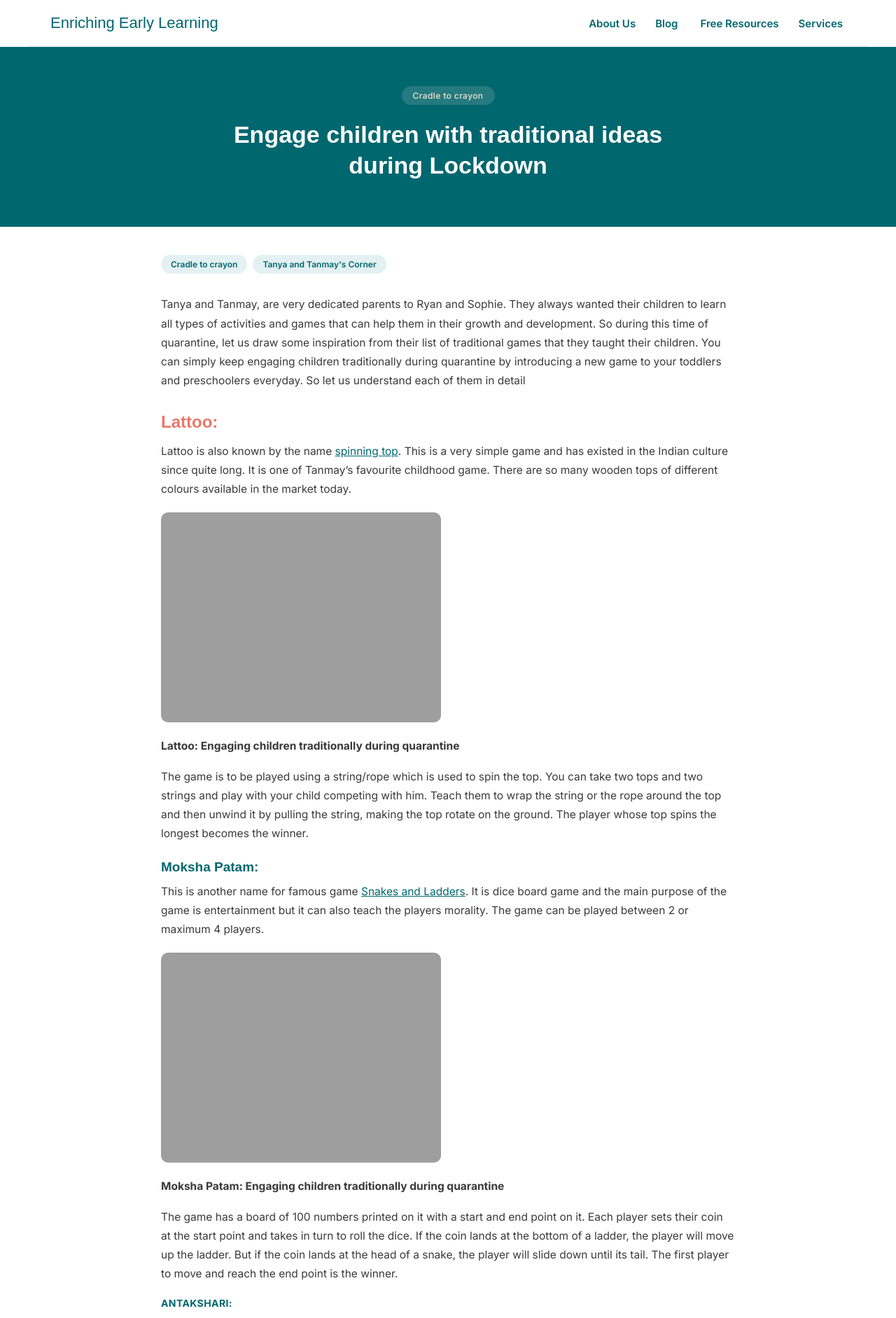
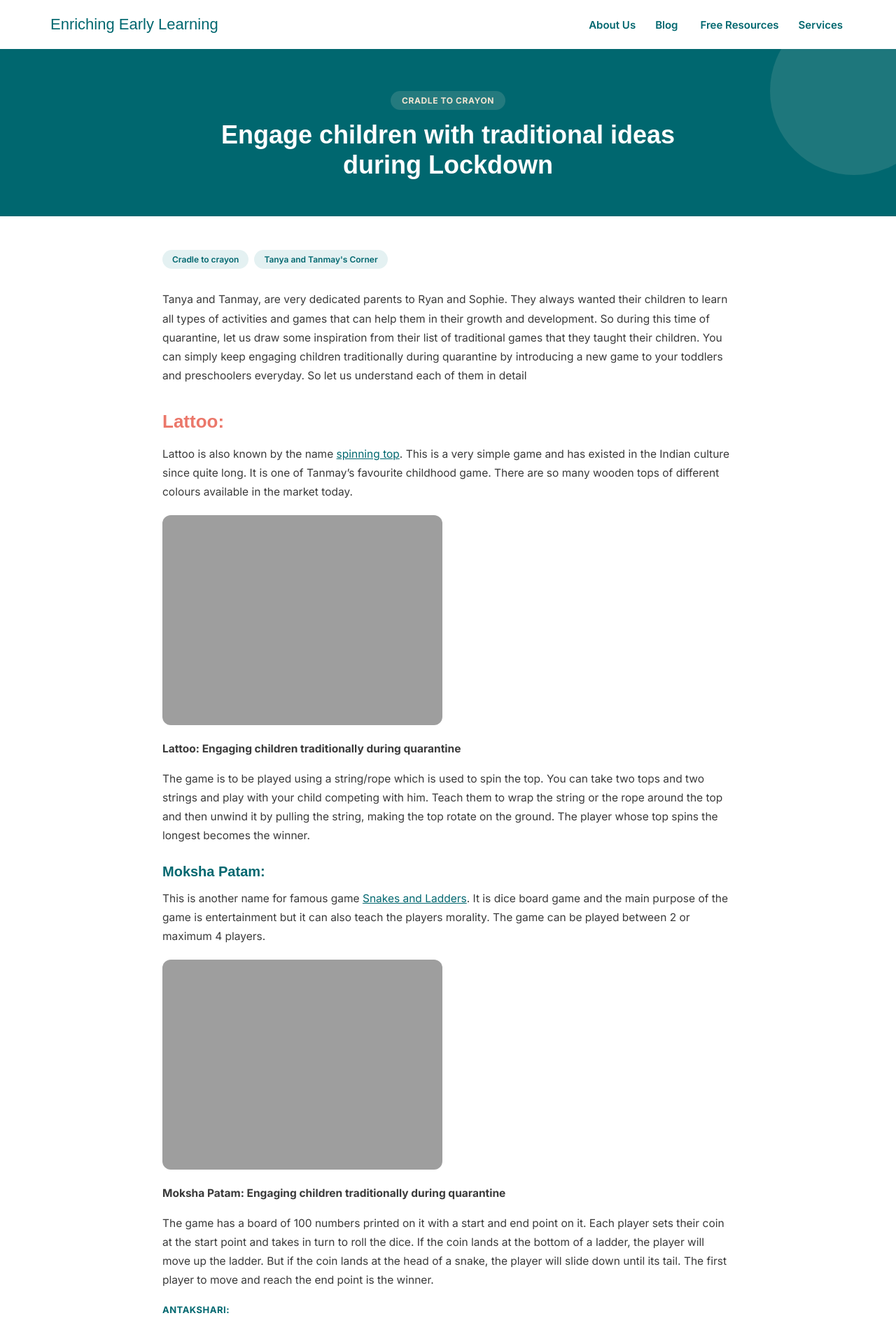
Before and after one commit to enrichingearlylearning/enriching-early-learning-site, a Jekyll site: the page built from _posts/2020-03-20-engaging-young-children-traditionally-during-quarantine.md, in a window 1280 px wide. Shown: the top 1883 px of the page at 70% size. Built offline with Jekyll 4.4.1, drawn with Linux system fonts in a browser that asks for light colours; some web fonts are replaced; comment, search, counter and statistics services are not loaded; some of the changed text lies outside the part shown.

Commit message:
Add files via upload

```diff
--- a/_layouts/page.html
+++ b/_layouts/page.html
@@ -2,7 +2,10 @@
 layout: default
 ---
 <div class="hero">
-  <h1>{{ page.title }}</h1>
+  <div class="hero-blob"></div>
+  <div class="hero-inner">
+    <h1>{{ page.title }}</h1>
+  </div>
 </div>
 <div class="content">
   {{ content }}
--- a/_layouts/post.html
+++ b/_layouts/post.html
@@ -2,8 +2,11 @@
 layout: default
 ---
 <div class="hero">
-  <span class="eyebrow">{% if page.categories.size > 0 %}{{ page.categories[0] }}{% else %}BLOG{% endif %}</span>
-  <h1>{{ page.title }}</h1>
+  <div class="hero-blob"></div>
+  <div class="hero-inner">
+    <span class="eyebrow on-dark">{% if page.categories.size > 0 %}{{ page.categories[0] }}{% else %}BLOG{% endif %}</span>
+    <h1>{{ page.title }}</h1>
+  </div>
 </div>
 
 <div class="content">
@@ -12,6 +15,12 @@
     {% for tag in page.tags %}<span class="pill tag">{{ tag }}</span>{% endfor %}
   </div>
   {{ content }}
+
+  <div class="badge-divider">
+    <img src="/assets/images/community-logo.png" alt="">
+    <div class="line"></div>
+    <span class="label">Enriching Early Learning Community</span>
+  </div>
 </div>
 
 {% assign post_slug = page.permalink | remove_first: '/' | remove: '/' %}
@@ -31,7 +40,7 @@
 {% endif %}
 
 <div class="giscus-wrapper">
-  <h3 style="font-family:'ADLaM Display',sans-serif;color:#00676F;font-size:20px;margin-bottom:16px;">Leave a new comment</h3>
+  <h3>Leave a new comment</h3>
   <script src="https://giscus.app/client.js"
     data-repo="{{ site.giscus.repo }}"
     data-repo-id="{{ site.giscus.repo_id }}"
--- a/assets/css/main.css
+++ b/assets/css/main.css
@@ -1,54 +1,92 @@
 @import url('https://fonts.googleapis.com/css2?family=ADLaM+Display&family=Inter:wght@400;500;600;700&display=swap');
 *{box-sizing:border-box;margin:0;padding:0;}
-body{font-family:'Inter',sans-serif;color:#1a1a1a;background:#fff;}
-.wrap{max-width:900px;margin:0 auto;}
+body{font-family:'Inter',sans-serif;color:#1a1a1a;background:#fff;-webkit-font-smoothing:antialiased;}
 
-header{display:flex;align-items:center;justify-content:space-between;padding:20px 32px;border-bottom:1px solid #EDEDED;max-width:1200px;margin:0 auto;}
+/* ===== Design tokens (reference) =====
+Colors: Primary Teal #008E97 | Light Teal #76C5C9 | Dark Teal #00676F | Coral #EB776A | Cream #F1E4D1
+Type: ADLaM Display (headings only) / Inter (everything else)
+Container: 880px content, 1200px header/footer
+========================================== */
+
+.container{max-width:880px;margin:0 auto;padding:0 32px;}
+.container-wide{max-width:1200px;margin:0 auto;padding:0 32px;}
+
+header{display:flex;align-items:center;justify-content:space-between;padding:22px 32px;max-width:1200px;margin:0 auto;}
 .logo{font-family:'ADLaM Display',sans-serif;font-size:22px;color:#00676F;text-decoration:none;}
 nav{display:flex;gap:28px;align-items:center;}
 nav a{font-size:15px;font-weight:600;color:#00676F;text-decoration:none;}
 .dropdown{position:relative;display:inline-block;}
 .dropdown-toggle{display:flex;align-items:center;gap:4px;}
-.dropdown-menu{display:none;position:absolute;top:130%;left:0;background:#fff;border:1px solid #eee;border-radius:10px;box-shadow:0 8px 24px rgba(0,0,0,0.08);min-width:240px;padding:8px;z-index:10;}
-.dropdown-menu a{display:block;padding:10px 14px;font-size:14px;font-weight:500;color:#333;border-radius:6px;white-space:nowrap;}
+.dropdown-menu{display:none;position:absolute;top:130%;left:0;background:#fff;border:1px solid #EDEDED;border-radius:12px;box-shadow:0 8px 24px rgba(0,0,0,0.06);min-width:240px;padding:8px;z-index:10;}
+.dropdown-menu a{display:block;padding:10px 14px;font-size:14px;font-weight:500;color:#333;border-radius:8px;white-space:nowrap;}
 .dropdown-menu a:hover{background:#F1E4D1;color:#00676F;}
 .dropdown.open .dropdown-menu,.dropdown:hover .dropdown-menu{display:block;}
 
-.hero{background:#00676F;padding:56px 40px 48px;text-align:center;}
-.eyebrow{display:inline-block;background:rgba(241,228,209,0.15);color:#F1E4D1;font-size:12px;font-weight:500;padding:6px 16px;border-radius:20px;margin-bottom:20px;letter-spacing:0.4px;}
-.hero h1{font-family:'ADLaM Display',sans-serif;color:#fff;font-size:34px;line-height:1.3;max-width:700px;margin:0 auto 18px;}
-.hero-img{max-width:100%;border-radius:12px;margin:24px auto 0;display:block;}
+h1,.h1{font-family:'ADLaM Display',sans-serif;color:#00676F;font-size:36px;line-height:1.2;}
+h2,.h2{font-family:'ADLaM Display',sans-serif;color:#EB776A;font-size:26px;line-height:1.25;margin:36px 0 16px;}
+h3,.h3{font-family:'ADLaM Display',sans-serif;color:#00676F;font-size:20px;line-height:1.3;margin:24px 0 12px;}
+h4,h6{font-family:'Inter',sans-serif;color:#00676F;font-weight:700;font-size:13px;text-transform:uppercase;letter-spacing:0.5px;margin:20px 0 8px;}
 
-.content{padding:40px;max-width:900px;margin:0 auto;}
-.pills{margin-bottom:22px;}
-.pill{display:inline-block;background:#E4F1F2;color:#00676F;font-size:12px;font-weight:600;padding:6px 14px;border-radius:16px;margin-right:8px;margin-bottom:8px;}
-.pill.tag{background:#FBE9E6;color:#C85A48;}
+.eyebrow{display:inline-block;font-size:12px;font-weight:700;color:#999;text-transform:uppercase;letter-spacing:0.6px;margin-bottom:14px;}
+.eyebrow.on-dark{color:#F1E4D1;background:rgba(241,228,209,0.15);padding:6px 16px;border-radius:20px;}
+
+.hero{position:relative;background:#00676F;padding:60px 32px 52px;overflow:hidden;}
+.hero-blob{position:absolute;top:-60px;right:-60px;width:240px;height:240px;background:#F1E4D1;border-radius:50%;opacity:0.12;z-index:0;}
+.hero-inner{position:relative;z-index:1;max-width:880px;margin:0 auto;text-align:center;}
+.hero h1{color:#fff;max-width:680px;margin:0 auto;}
+.quote-pill{display:inline-block;background:#F1E4D1;color:#7A3B33;font-size:13px;font-weight:600;padding:8px 18px;border-radius:20px;margin-bottom:20px;}
+
+.btn,.cta-btn{display:inline-flex;align-items:center;gap:6px;background:#EB776A;color:#fff !important;font-weight:600;font-size:14px;padding:12px 26px;border-radius:24px;text-decoration:none !important;border:none;cursor:pointer;}
+.btn:hover,.cta-btn:hover{background:#d9665a;}
+.btn-secondary{background:#fff;color:#00676F !important;border:2px solid #00676F;padding:10px 24px;}
+.btn-secondary:hover{background:#F7FBFB;}
+
+.content{padding:48px 32px;max-width:880px;margin:0 auto;}
 .content p{font-size:15.5px;line-height:1.75;color:#3a3a3a;margin-bottom:16px;}
-.content img{max-width:100%;border-radius:10px;margin:20px 0;display:block;}
-.content h2{font-family:'ADLaM Display',sans-serif;color:#EB776A;font-size:24px;margin:32px 0 14px;}
-.content h3{font-family:'ADLaM Display',sans-serif;color:#00676F;font-size:19px;margin:24px 0 10px;}
-.content h4,.content h6{font-family:'Inter',sans-serif;color:#00676F;font-weight:700;font-size:14px;text-transform:uppercase;letter-spacing:0.4px;margin:20px 0 8px;}
+.content img{max-width:100%;border-radius:12px;margin:20px 0;display:block;}
 .content ol,.content ul{margin:0 0 16px 4px;color:#3a3a3a;font-size:15px;line-height:1.9;list-style:none;}
 .content ul li{padding-left:24px;position:relative;margin-bottom:6px;}
 .content ul li:before{content:"✓";position:absolute;left:0;color:#00676F;font-weight:700;}
 .content ol{margin-left:20px;list-style:decimal;}
 .content a{color:#00676F;}
+
+.pills{margin-bottom:22px;}
+.pill{display:inline-block;background:#E4F1F2;color:#00676F;font-size:12px;font-weight:600;padding:6px 14px;border-radius:16px;margin-right:8px;margin-bottom:8px;}
+.pill.tag{background:#FBE9E6;color:#C85A48;}
+.pill.status{background:#F1E4D1;color:#7A3B33;font-weight:700;}
+
+.card{border:1px solid #EDEDED;border-radius:16px;padding:24px;transition:border-color 0.2s,transform 0.2s;}
+.card:hover{border-color:#76C5C9;}
+.card-grid{display:grid;grid-template-columns:repeat(auto-fill,minmax(240px,1fr));gap:16px;margin:20px 0 40px;}
+.blog-card{display:block;border:1px solid #EDEDED;border-radius:16px;padding:18px 20px;text-decoration:none;transition:border-color 0.2s,transform 0.2s;}
+.blog-card:hover{border-color:#76C5C9;transform:translateY(-2px);}
+.blog-card-date{font-size:12px;color:#999;margin-bottom:6px;}
+.blog-card-title{font-family:'ADLaM Display',sans-serif;color:#00676F;font-size:16px;line-height:1.4;}
+
+.badge-divider{display:flex;align-items:center;gap:14px;margin:40px 0;}
+.badge-divider img{width:48px;height:48px;flex-shrink:0;}
+.badge-divider .line{height:1px;background:#EDEDED;flex:1;}
+.badge-divider .label{font-size:12px;font-weight:700;color:#999;text-transform:uppercase;letter-spacing:0.6px;}
+.badge-banner{background:#00676F;border-radius:16px;padding:32px;display:flex;align-items:center;gap:20px;flex-wrap:wrap;margin:32px 0;}
+.badge-banner img{width:56px;height:56px;flex-shrink:0;}
+.badge-banner .banner-title{font-family:'ADLaM Display',sans-serif;color:#fff;font-size:17px;margin-bottom:4px;}
+.badge-banner .banner-text{font-size:13.5px;color:#BFDDDE;line-height:1.6;}
+
 .sublabel{font-weight:600;color:#00676F;font-size:14.5px;display:block;margin:14px 0 4px;}
 .quote{border-left:3px solid #76C5C9;padding:12px 18px;margin:20px 0;background:#F7FBFB;border-radius:0 8px 8px 0;}
 .quote p{font-style:italic;color:#555;margin:0;}
 .divider{border:none;border-top:1px solid #EDEDED;margin:32px 0;}
-.cta-btn{display:inline-flex;align-items:center;gap:6px;background:#EB776A;color:#fff !important;font-weight:600;font-size:14px;padding:11px 24px;border-radius:22px;text-decoration:none;margin:8px 6px 8px 0;}
 
-.comments{padding:0 40px 40px;max-width:900px;margin:0 auto;}
-.comments h3{font-family:'ADLaM Display',sans-serif;color:#00676F;font-size:20px;margin-bottom:20px;}
+.comments{padding:0 32px 40px;max-width:880px;margin:0 auto;}
+.comments h3{margin-bottom:20px;}
 .comment{border-top:1px solid #EDEDED;padding:14px 0;}
 .comment .author{font-weight:600;font-size:13.5px;color:#222;}
 .comment .date{font-size:11.5px;color:#999;margin-left:8px;}
 .comment .body{font-size:13.5px;color:#4a4a4a;margin-top:4px;line-height:1.6;}
 .comment-count{background:#F1E4D1;color:#00676F;font-size:12px;font-weight:600;padding:4px 12px;border-radius:14px;}
-.giscus-wrapper{padding:20px 40px 50px;max-width:900px;margin:0 auto;}
+.giscus-wrapper{padding:20px 32px 50px;max-width:880px;margin:0 auto;}
 
-footer{background:#008E97;padding:40px 40px 24px;display:flex;justify-content:space-between;flex-wrap:wrap;gap:28px;max-width:1200px;margin:0 auto;}
+footer{background:#008E97;padding:40px 32px 24px;display:flex;justify-content:space-between;flex-wrap:wrap;gap:28px;max-width:1200px;margin:0 auto;}
 footer h4{font-family:'ADLaM Display',sans-serif;color:#fff;font-size:16px;margin-bottom:12px;text-transform:none;letter-spacing:0;}
 footer p{color:#CDE9EA;font-size:13px;margin-bottom:6px;}
 footer a{color:#CDE9EA;text-decoration:none;}
@@ -56,3 +94,11 @@
 .social-circle{width:44px;height:44px;border-radius:50%;display:flex;align-items:center;justify-content:center;color:#fff;text-decoration:none;transition:opacity 0.2s;}
 .social-circle:hover{opacity:0.85;}
 .copyright{background:#00676F;text-align:center;padding:14px;font-size:12px;color:#BFDDDE;}
+
+@media (max-width: 640px){
+  header{flex-direction:column;gap:14px;padding:18px 20px;}
+  nav{flex-wrap:wrap;justify-content:center;gap:16px;}
+  .hero{padding:44px 20px 40px;}
+  .hero h1{font-size:28px;}
+  .content{padding:32px 20px;}
+}
```
